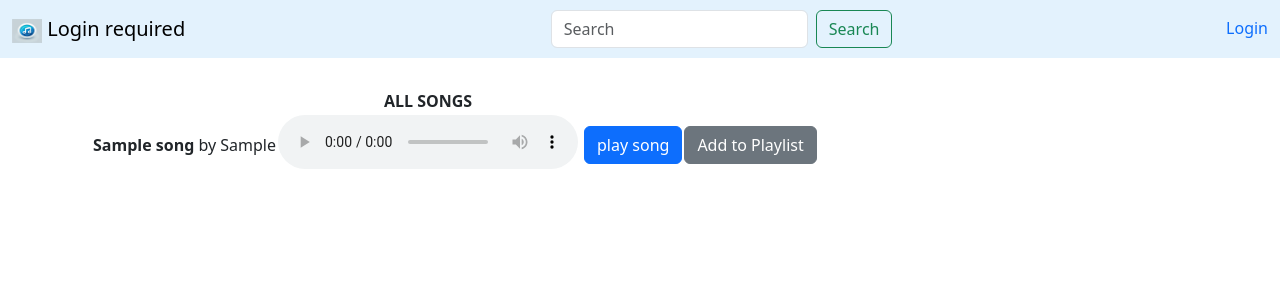
After one commit to SatyamDevX/flask-music-app, a Flask app: page /song/all_song_list in a window 1280 px wide. The commit adds this page. Shown: the top 300 px of the page. Run offline with Flask 3, Linux system fonts and the light colour scheme; tables that the repository leaves empty hold one stand-in row (values such as "Sample post").

Commit message:
home html links are updated with working links, song_list html structured is change from list to card, all_song_list html is created and /all_song_list router is created

```diff
--- a/music/song.py
+++ b/music/song.py
@@ -17,6 +17,11 @@ song_bp = Blueprint('song', __name__, url_prefix='/song')
 def song_all():
    songs = Song.query.all()
    return render_template('song_list.html', songs=songs)
+
+@song_bp.route('/all_song_list')
+def all_song_list():
+   songs = Song.query.all()
+   return render_template('all_song_list.html', songs=songs)
 
 
 @song_bp.route('/upload', methods=('GET','POST'))
--- /dev/null
+++ b/music/templates/all_song_list.html
@@ -0,0 +1,44 @@
+{% extends "base.html" %}
+
+{% block title %}User Dashboard{% endblock %}
+
+{% block content %}
+
+
+{% if songs %}
+
+<table style="margin-left: 10px;margin-top: 30px; border-collapse: collapse;">
+    <tbody>
+    <th>
+        <td style="text-align: center;" ><strong>ALL SONGS</strong></td>
+    </th>
+  {% for song in songs %}
+
+    <tr>
+      <td>
+      <strong>{{ song.title }}</strong> by {{ song.artist }}
+     </td>
+     <td>
+      <audio controls>
+        <source src="{{ url_for('static', filename='uploads/' ~ song.file_path) }}" type="audio/mpeg">
+        Your browser does not support the audio element.
+      </audio>
+      </td>
+      <td>
+        <a href="{{url_for('song.play_song', song_id = song.id)}}" class="btn btn-primary" style="margin-left: 4px;">play song</a>
+      </td>
+      <!-- <td>
+        <a href="{{url_for('song.delete_song', song_id = song.id)}}" class="btn btn-danger" style="margin-right: 4px;width: fit-content;">Delete</a>
+      </td> -->
+       <td>
+        <a href="{{ url_for('song.show_add_to_playlist_form', song_id=song.id) }}" class="btn btn-secondary" >Add to Playlist</a>
+      </td>
+    </tr>
+  {% endfor %}
+    </tbody>
+</table>
+{% else %}
+<p>No songs found</p>
+{% endif %}
+
+{% endblock %}
```
Also changed, not shown: music/templates/home.html (+7 -3 lines), music/templates/song_list.html (+13 -18 lines).
